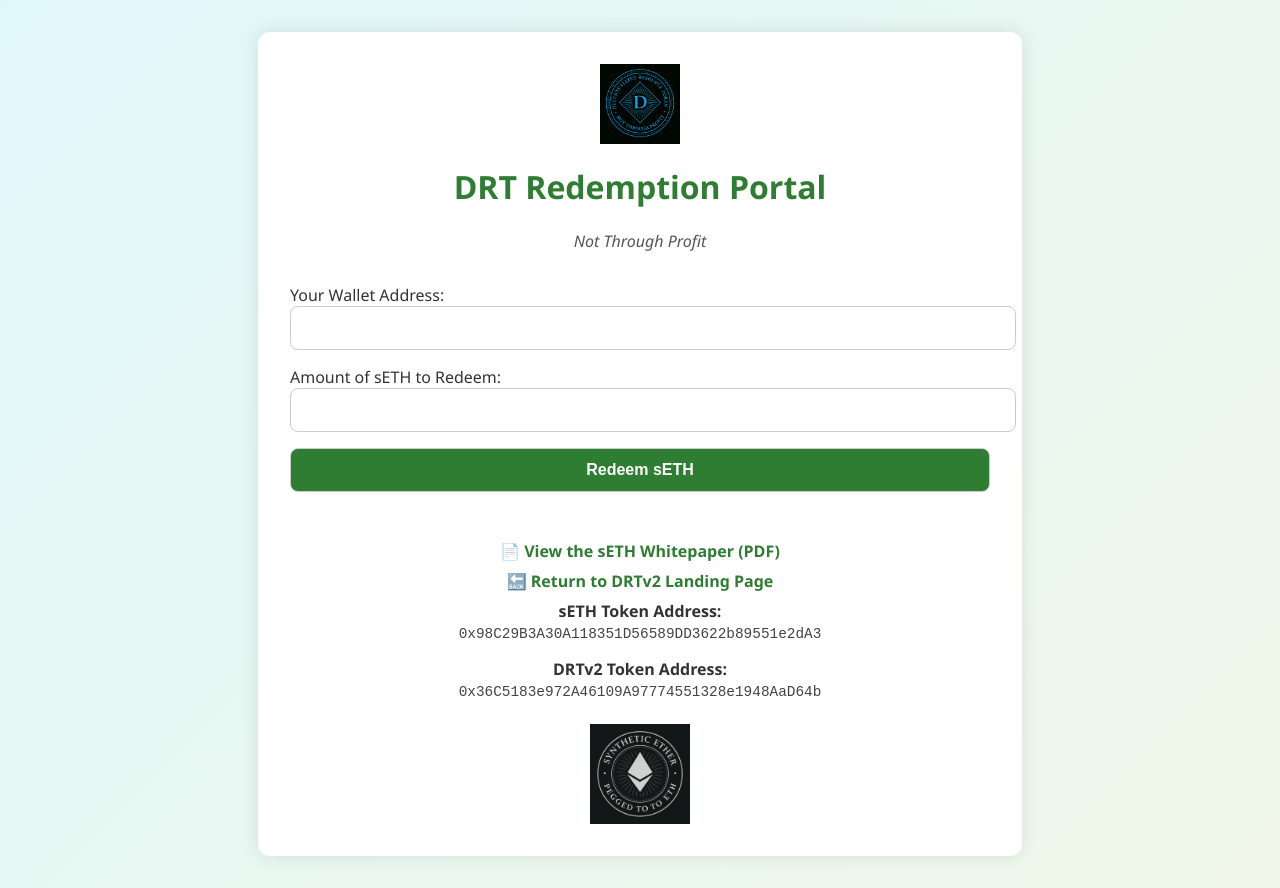
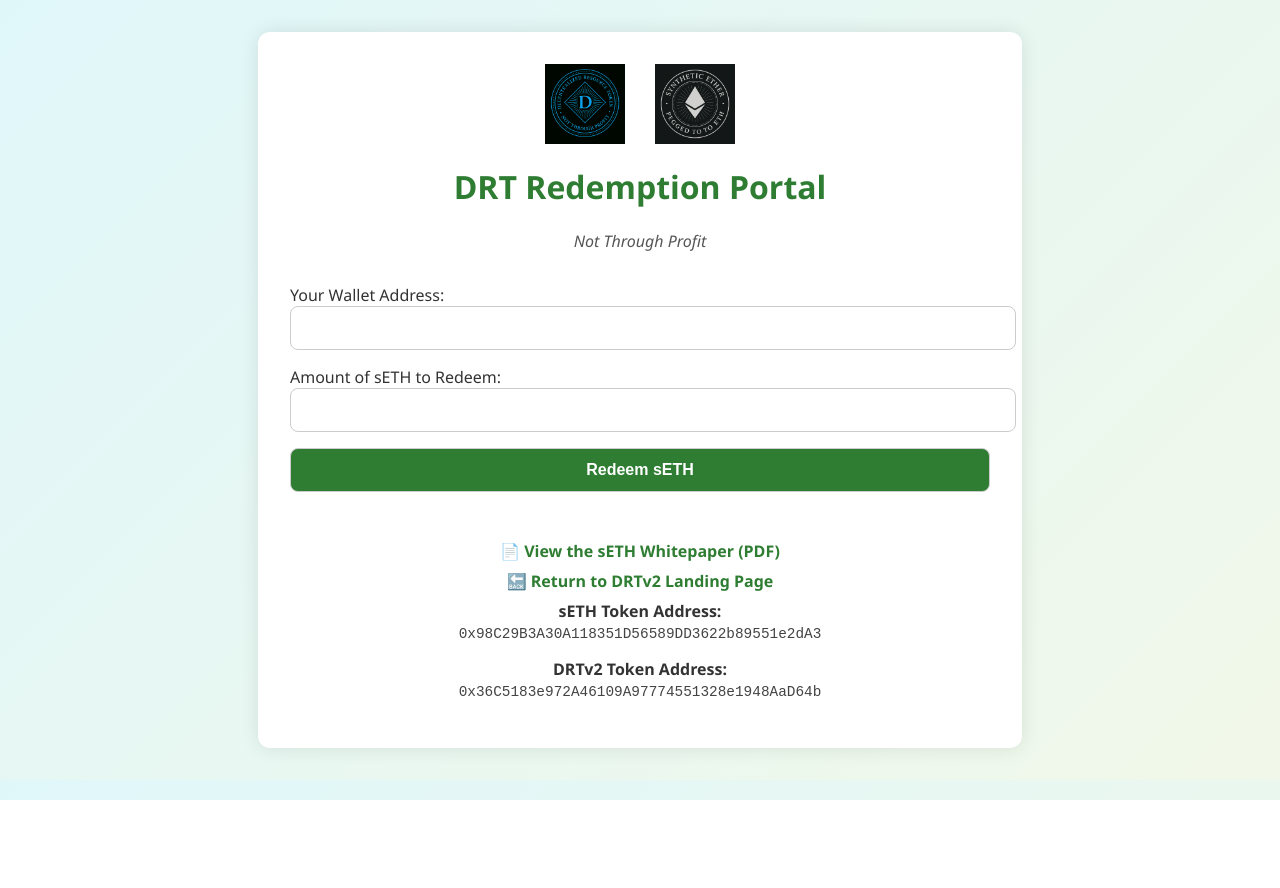
Before and after one commit to Jordan702/DRTv2, a website: page drtv2-frontend/redeem.html in a window 1280 px wide. After the commit the page ends 800 px from the top, so only its background shows below. Drawn offline with Linux system fonts and the light colour scheme.

Commit message:
Update redeem.html

```diff
--- a/drtv2-frontend/redeem.html
+++ b/drtv2-frontend/redeem.html
@@ -1,8 +1,8 @@
 <!DOCTYPE html>
 <html lang="en">
 <head>
-  <meta charset="UTF-8">
-  <meta name="viewport" content="width=device-width, initial-scale=1.0">
+  <meta charset="UTF-8" />
+  <meta name="viewport" content="width=device-width, initial-scale=1.0"/>
   <title>DRTv2 - Not Through Profit</title>
   <style>
     body {
@@ -29,10 +29,15 @@
       color: #555;
       margin-bottom: 2rem;
     }
+    .logo-row {
+      display: flex;
+      justify-content: center;
+      gap: 30px;
+      margin-bottom: 1rem;
+    }
     .logo {
-      display: block;
-      margin: 0 auto 1rem auto;
       width: 80px;
+      height: auto;
     }
     input, textarea, button {
       width: 100%;
@@ -80,26 +85,26 @@
       display: block;
       margin: 0.25rem auto 1rem auto;
       color: #444;
-    }
-    .seth-logo {
-      display: block;
-      margin: 1.5rem auto 0 auto;
-      width: 100px;
+      word-wrap: break-word;
+      white-space: normal;
     }
   </style>
 </head>
 <body>
   <div class="container">
-    <img src="DRTv2 Logo.png" alt="DRTv2 Logo" class="logo">
+    <div class="logo-row">
+      <img src="DRTv2 Logo.png" alt="DRTv2 Logo" class="logo" />
+      <img src="sETH Logo.png" alt="sETH Logo" class="logo" />
+    </div>
     <h1>DRT Redemption Portal</h1>
     <p class="slogan">Not Through Profit</p>
 
     <form id="redeemForm">
       <label for="wallet">Your Wallet Address:</label>
-      <input type="text" id="wallet" name="wallet" required>
+      <input type="text" id="wallet" name="wallet" required />
 
       <label for="amount">Amount of sETH to Redeem:</label>
-      <input type="number" step="0.00001" id="amount" name="amount" required>
+      <input type="number" step="0.00001" id="amount" name="amount" required />
 
       <button type="submit">Redeem sETH</button>
     </form>
@@ -119,8 +124,6 @@
       <strong>DRTv2 Token Address:</strong>
       <code>0x36C5183e972A46109A97774551328e1948AaD64b</code>
     </div>
-
-    <img src="sETH Logo.png" alt="sETH Logo" class="seth-logo">
   </div>
 </body>
 </html>
@@ -139,7 +142,7 @@
     const formData = new FormData(form);
 
     try {
-      const response = await fetch('https://drtv1-backend.onrender.com/api/redeem', {
+      const response = await fetch('https://drtv2-backend.onrender.com/api/redeem', {
         method: 'POST',
         body: formData
       });
```
